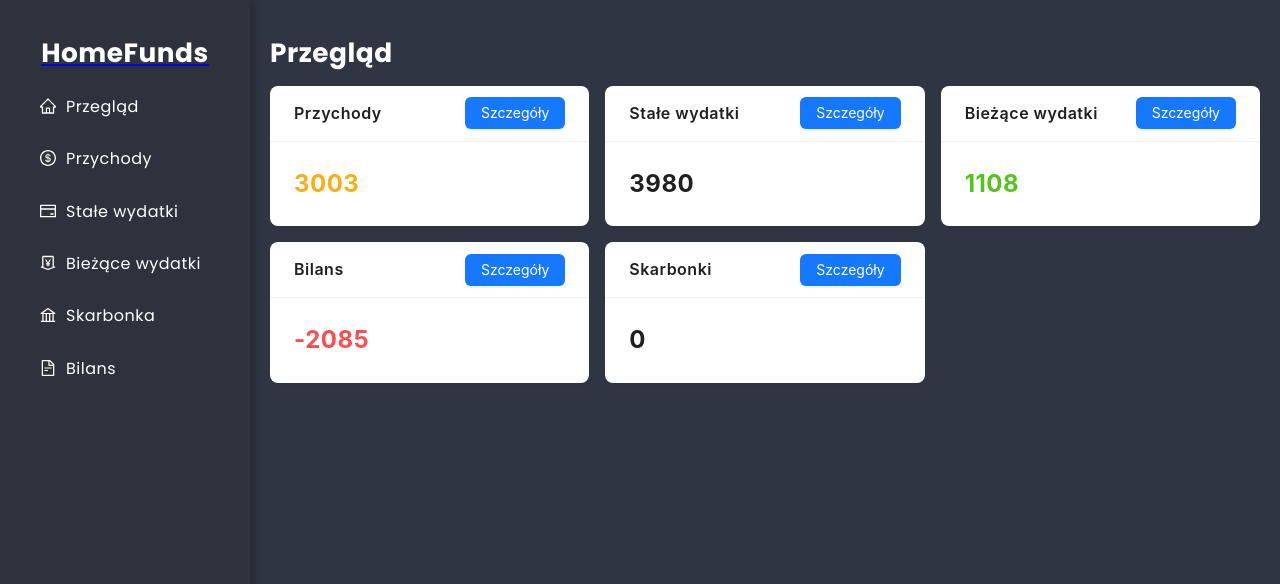
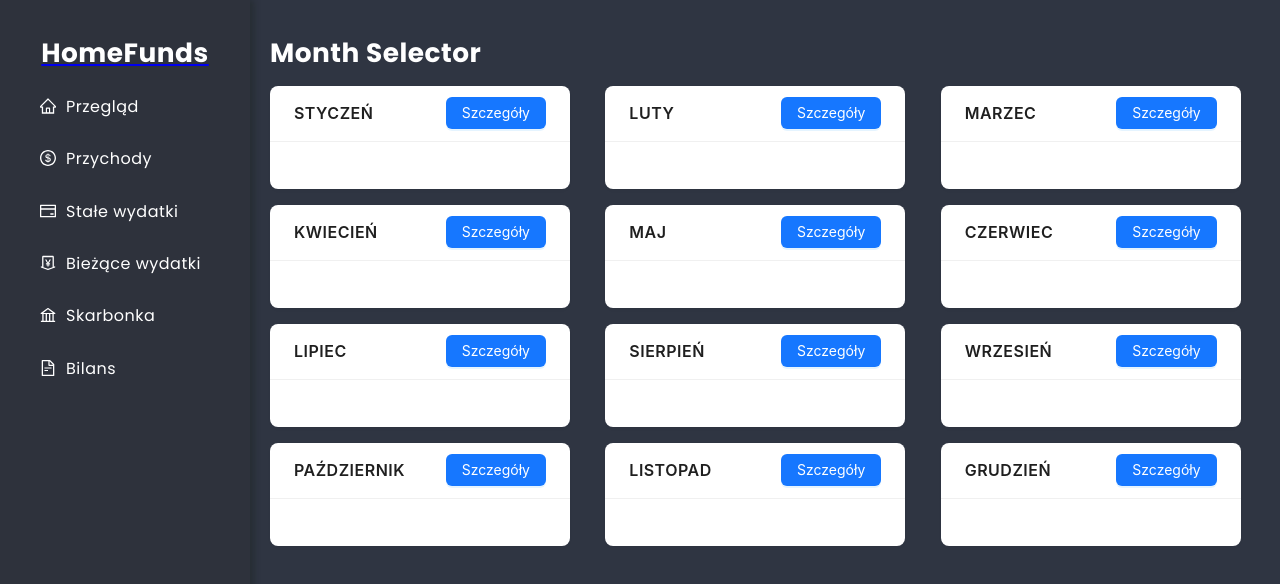
Before and after one commit to Kris87M/home-funds, a React (Create React App) app: page /month-selector in a window 1280 px wide. Before the commit this address led to /overview. Shown: the top 584 px of the page. Built offline with nearby package versions, Linux system fonts and the light colour scheme; data requests are answered from the project's data file; what chartjs-plugin-datalabels would draw is missing.

Commit message:
Add route for MonthSelector

```diff
--- a/src/layout/Layout/Layout.js
+++ b/src/layout/Layout/Layout.js
@@ -8,6 +8,7 @@ import BalanceSheet from 'pages/BalanceSheet/BalanceSheet';
 import Income from 'pages/Income/Income';
 import RecurringBills from 'pages/RecurringBills/RecurringBills';
 import Pots from 'pages/Pots/Pots';
+import MonthSelector from 'pages/MonthSelector/MonthSelector';
 
 const Layout = () => {
   return (
@@ -15,13 +16,14 @@ const Layout = () => {
       <Sidebar />
       <div className={styles.layout_content}>
         <Routes>
+          <Route path="/month-selector" element={<MonthSelector />}></Route>
           <Route path="/overview" element={<Overview />} />
           <Route path="/transactions" element={<Transactions />} />
           <Route path="/balance-sheet" element={<BalanceSheet />} />
           <Route path="/income" element={<Income />} />
           <Route path="/recurring-bills" element={<RecurringBills />} />
           <Route path="/pots" element={<Pots />} />
-          <Route path="*" element={<Navigate to="/overview" replace />} />
+          <Route path="*" element={<Navigate to="/month-selector" replace />} />
         </Routes>
       </div>
     </div>
```
